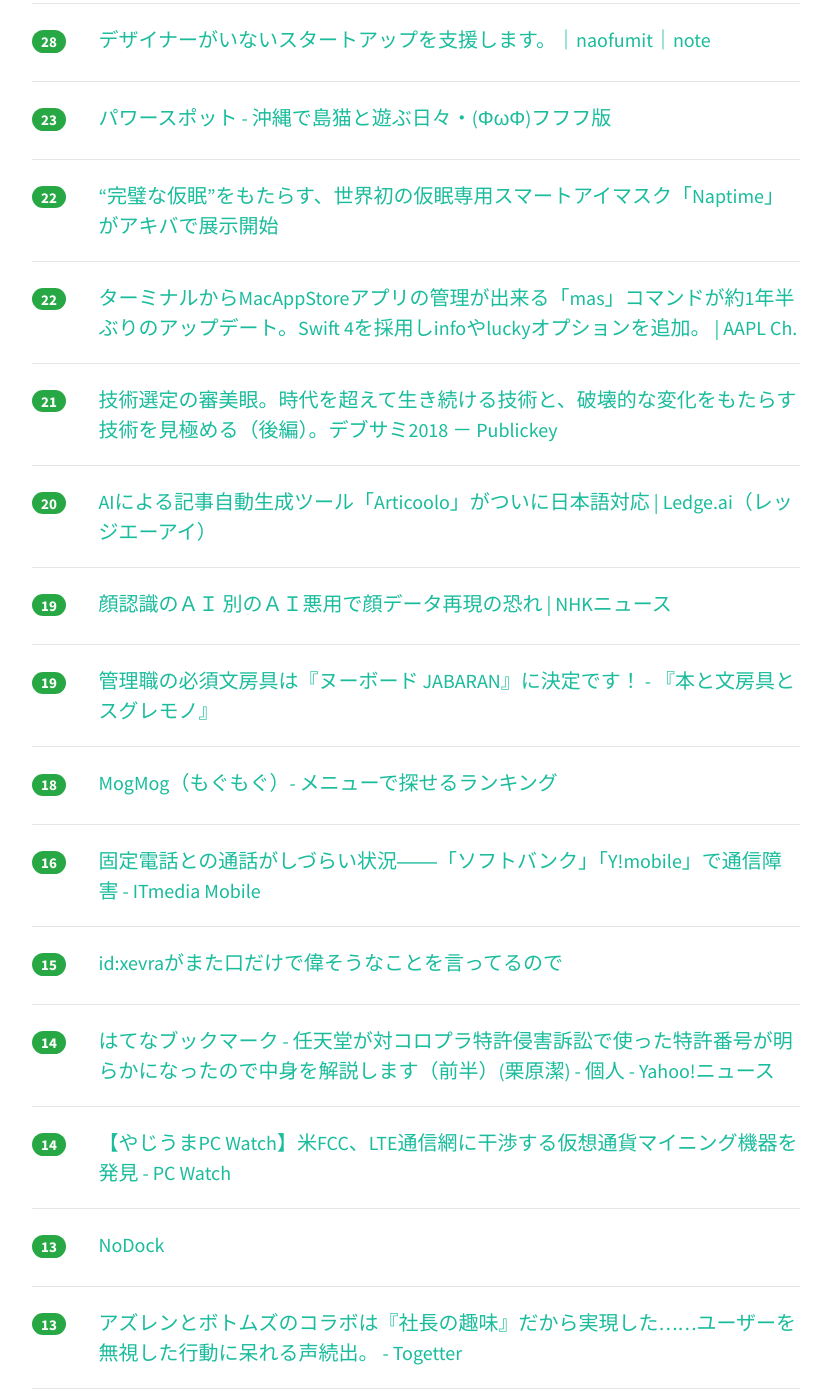
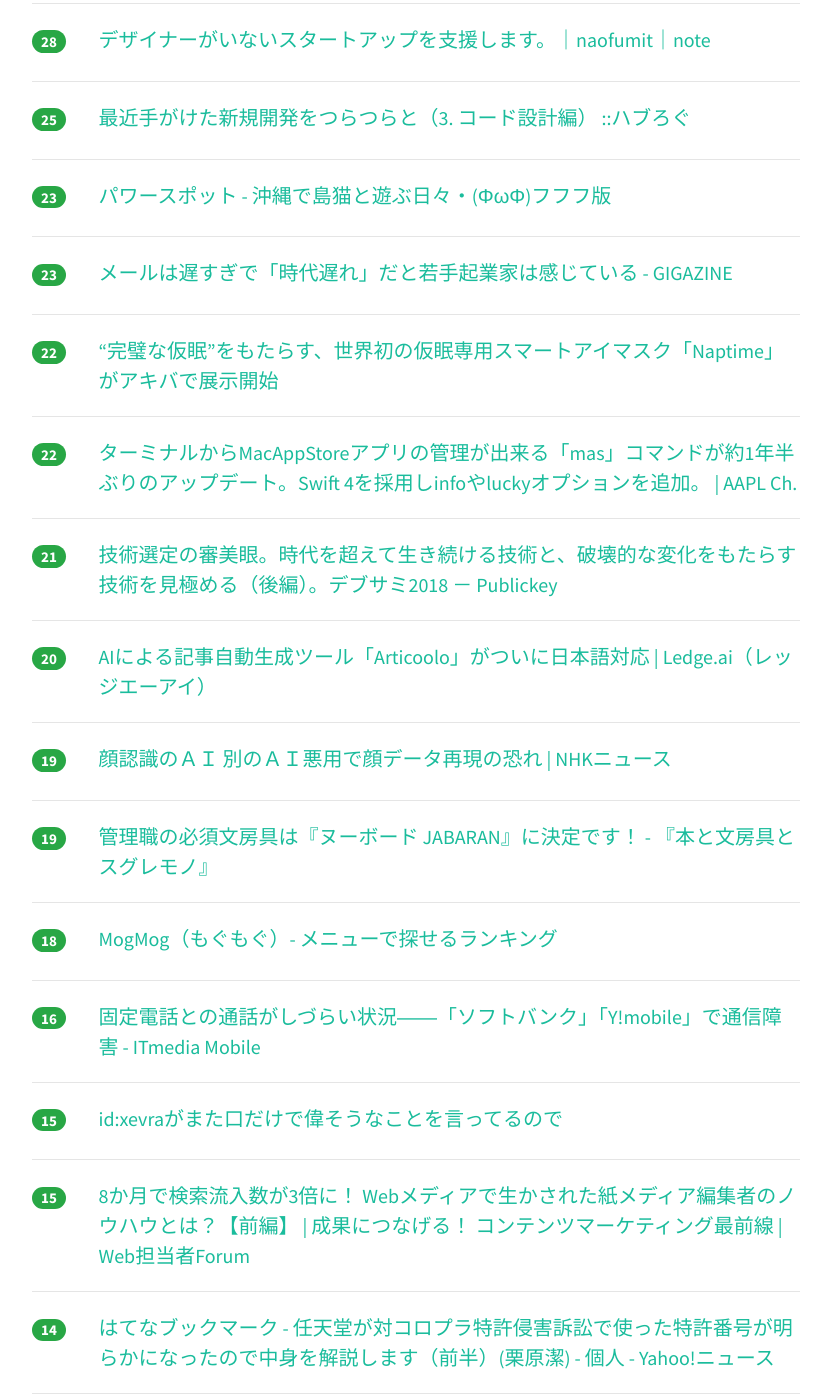
Before and after one commit to yatta47/hatena-matome-site, a Jekyll site: the page built from _posts/2018-02-20-hatena.md, in a window 1280 px wide and 1400 px high, scrolled down 1317 px. Shown: the whole window, without its empty margins (224-1055 px from the left). Built offline with Jekyll 4.4.1, drawn with Linux system fonts in a browser that asks for light colours; nearby versions of some CDN libraries; some of the changed text lies outside the part shown.

Commit message:
Updated 2018-02-20

```diff
--- a/_posts/2018-02-20-hatena.md
+++ b/_posts/2018-02-20-hatena.md
@@ -62,8 +62,18 @@ tags: [it-hotentry]
 </div>
 <hr>
 <div class="row">
+<div class="col-1"><span class="badge badge-pill badge-success h2">25</span></div>
+<div class="col-11"><a href='https://havelog.ayumusato.com/develop/others/e750-scratch_memo_3.html' target='_blank'>最近手がけた新規開発をつらつらと（3. コード設計編） ::ハブろぐ</a></div>
+</div>
+<hr>
+<div class="row">
 <div class="col-1"><span class="badge badge-pill badge-success h2">23</span></div>
 <div class="col-11"><a href='http://catpower.hatenablog.com/entry/2018/02/19/173000' target='_blank'>パワースポット - 沖縄で島猫と遊ぶ日々・(ΦωΦ)フフフ版</a></div>
+</div>
+<hr>
+<div class="row">
+<div class="col-1"><span class="badge badge-pill badge-success h2">23</span></div>
+<div class="col-11"><a href='https://gigazine.net/news/20180220-mail-too-slow-startup-world/' target='_blank'>メールは遅すぎで「時代遅れ」だと若手起業家は感じている - GIGAZINE</a></div>
 </div>
 <hr>
 <div class="row">
@@ -112,6 +122,11 @@ tags: [it-hotentry]
 </div>
 <hr>
 <div class="row">
+<div class="col-1"><span class="badge badge-pill badge-success h2">15</span></div>
+<div class="col-11"><a href='https://webtan.impress.co.jp/e/2018/02/20/28262' target='_blank'>8か月で検索流入数が3倍に！ Webメディアで生かされた紙メディア編集者のノウハウとは？【前編】 | 成果につなげる！ コンテンツマーケティング最前線 | Web担当者Forum</a></div>
+</div>
+<hr>
+<div class="row">
 <div class="col-1"><span class="badge badge-pill badge-success h2">14</span></div>
 <div class="col-11"><a href='http://b.hatena.ne.jp/entry/s/news.yahoo.co.jp/byline/kuriharakiyoshi/20180219-00081784/' target='_blank'>はてなブックマーク - 任天堂が対コロプラ特許侵害訴訟で使った特許番号が明らかになったので中身を解説します（前半）(栗原潔) - 個人 - Yahoo!ニュース</a></div>
 </div>
@@ -129,6 +144,11 @@ tags: [it-hotentry]
 <div class="row">
 <div class="col-1"><span class="badge badge-pill badge-success h2">13</span></div>
 <div class="col-11"><a href='https://togetter.com/li/1201280' target='_blank'>アズレンとボトムズのコラボは『社長の趣味』だから実現した……ユーザーを無視した行動に呆れる声続出。 - Togetter</a></div>
+</div>
+<hr>
+<div class="row">
+<div class="col-1"><span class="badge badge-pill badge-success h2">13</span></div>
+<div class="col-11"><a href='https://anond.hatelabo.jp/20180219235711' target='_blank'>Leafはどうすれば没落せずに済んだのか</a></div>
 </div>
 <hr>
 <div class="row">
```
Also changed, not shown: other parts of _posts/2018-02-20-hatena.md (+2 -2 lines).
